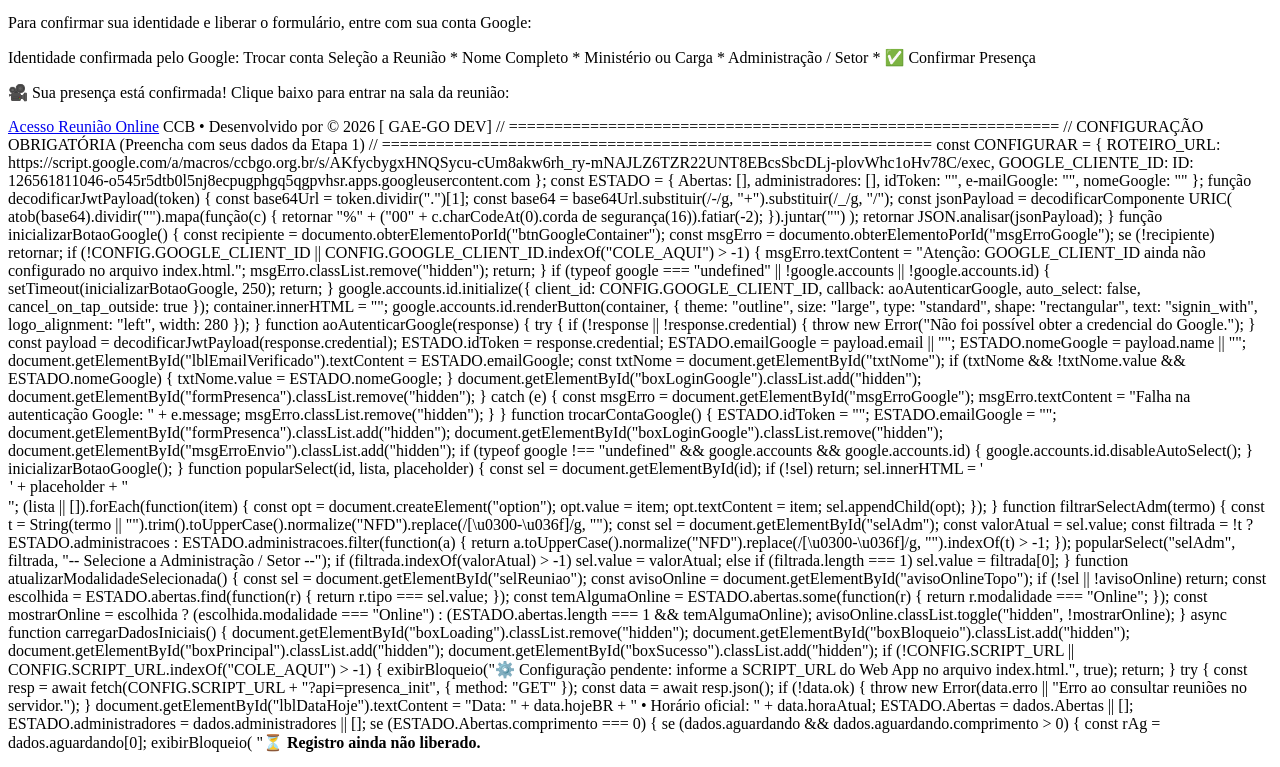
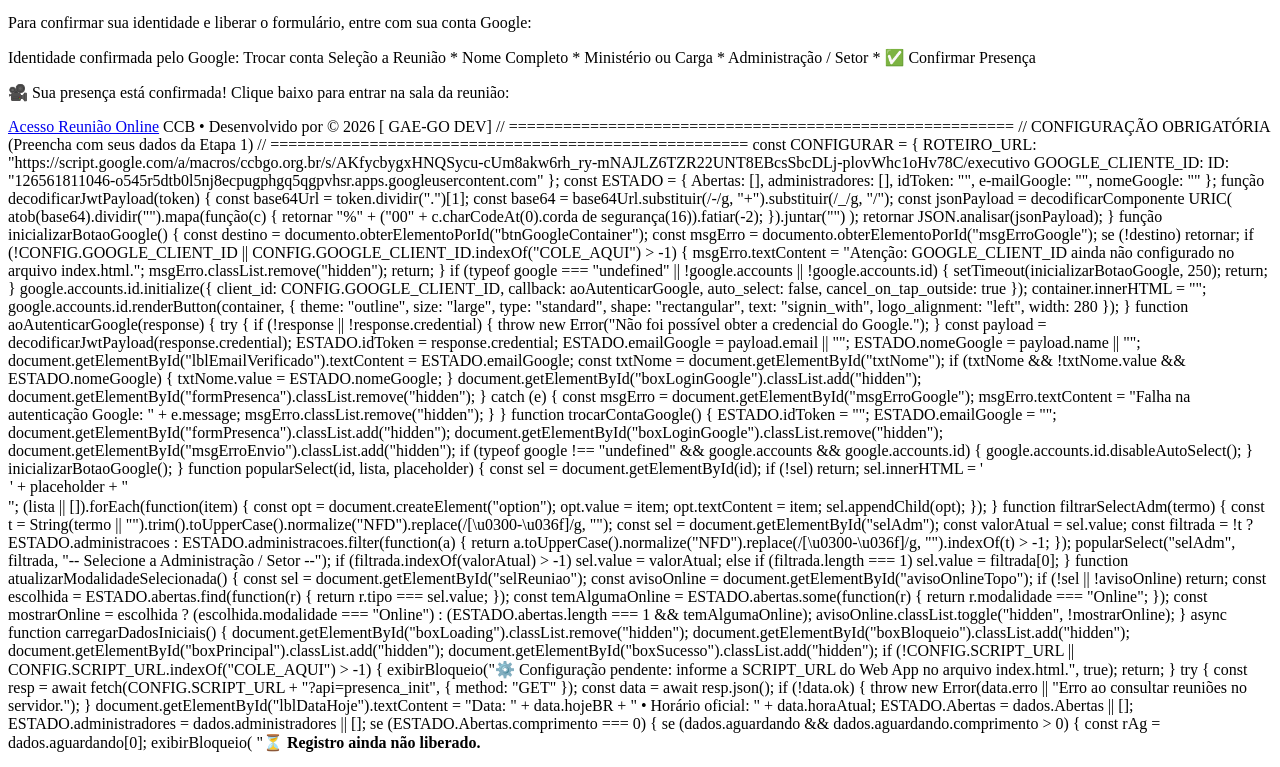
Before and after one commit to ccbgo-gid/presenca, a plain HTML site: page index.html in a window 1280 px wide. Shown: the part 649-1416 px from the top of the page. Drawn offline with Linux system fonts and the light colour scheme.

Commit message:
Refactor configuration and variable names in index.html
Updated configuration values and improved variable names in index.html.

```diff
--- a/index.html
+++ b/index.html
@@ -422,12 +422,12 @@
   </rodapé>
 
   <roteiro>
-    // =============================================================
+    // ========================================================
     // CONFIGURAÇÃO OBRIGATÓRIA (Preencha com seus dados da Etapa 1)
-    // =============================================================
+    // =====================================================
     const CONFIGURAR = {
-      ROTEIRO_URL: https://script.google.com/a/macros/ccbgo.org.br/s/AKfycbygxHNQSycu-cUm8akw6rh_ry-mNAJLZ6TZR22UNT8EBcsSbcDLj-plovWhc1oHv78C/exec,
-      GOOGLE_CLIENTE_ID: ID: 126561811046-o545r5dtb0l5nj8ecpugphgq5qgpvhsr.apps.googleusercontent.com
+      ROTEIRO_URL: "https://script.google.com/a/macros/ccbgo.org.br/s/AKfycbygxHNQSycu-cUm8akw6rh_ry-mNAJLZ6TZR22UNT8EBcsSbcDLj-plovWhc1oHv78C/executivo
+      GOOGLE_CLIENTE_ID: ID: "126561811046-o545r5dtb0l5nj8ecpugphgq5qgpvhsr.apps.googleusercontent.com"
     };
 
     const ESTADO = {
@@ -450,9 +450,9 @@
     }
 
     função inicializarBotaoGoogle() {
-      const recipiente = documento.obterElementoPorId("btnGoogleContainer");
+      const destino = documento.obterElementoPorId("btnGoogleContainer");
       const msgErro = documento.obterElementoPorId("msgErroGoogle");
-      se (!recipiente) retornar;
+      se (!destino) retornar;
 
       if (!CONFIG.GOOGLE_CLIENT_ID || CONFIG.GOOGLE_CLIENT_ID.indexOf("COLE_AQUI") > -1) {
         msgErro.textContent = "Atenção: GOOGLE_CLIENT_ID ainda não configurado no arquivo index.html.";
```
